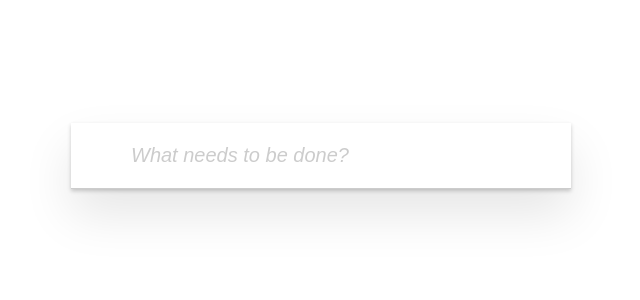
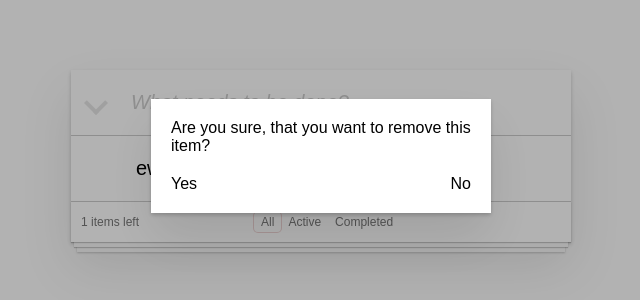
Before and after one commit to koostya/react, a React app: page / in a window 1280 px wide. Shown: the part 244-544 px from the top of the page, without its empty margins (319-959 px from the left). Built offline with nearby package versions, Linux system fonts and the light colour scheme.

Commit message:
modal added

```diff
--- a/public/css/style.css
+++ b/public/css/style.css
@@ -314,3 +314,43 @@ li {
 .edit .updateInput {
     display: block;
 }
+
+.confirm-modal-wrap {
+    position: fixed;
+    top: 0;
+    left: 0;
+    width: 100vw;
+    height: 100vh;
+    z-index: 999;
+}
+
+.confirm-modal-bg {
+    position: absolute;
+    width: 100%;
+    height: 100%;
+    background-color: rgba(0,0,0,.3);
+}
+
+.confirm-modal-inner {
+    width: 300px;
+    background-color: rgba(255,255,255,1);
+    position: absolute;
+    top: 50%;
+    left: 50%;
+    transform: translate(-50%, -50%);
+    padding: 20px;
+    box-shadow: 0 2px 4px 0 rgba(0, 0, 0, 0.2), 0 25px 50px 0 rgba(0, 0, 0, 0.1);
+}
+
+.modal-but {
+    display: inline-block;
+    cursor: pointer;
+}
+
+.modal-but.cancel-but {
+    float: right;
+}
+
+.modal-text {
+    padding-bottom: 20px;
+}
--- a/src/actions/actions.js
+++ b/src/actions/actions.js
@@ -44,10 +44,11 @@ export function removeItem(id) {
     }
 }
 
-export function changeCompleted(id) {
+export function changeCompleted(id, check) {
     return {
         type: CHANGE_COMPLETED,
-        id
+        id,
+        check
     }
 }
 
--- a/src/components/Input.js
+++ b/src/components/Input.js
@@ -10,6 +10,10 @@ class Input extends Component {
         this.state = {
             text: ''
         };
+    }
+
+    componentWillReceiveProps(nextProps) {
+        // console.log(this.props)
     }
 
     handler = (e) => {
@@ -32,14 +36,12 @@ class Input extends Component {
         }
     }
 
-    generateID = () => {
-        return + new Date();
-    }
+    generateID = () =>  new Date().getTime()
+
 
     render() {
-        const { items, dispatch } = this.props;
+        const { items, dispatch, chooseAllChecked } = this.props;
         const { text } = this.state;
-        console.log(this.props);
         return(
             <div className="input_wrapper main_input_wrapper">
                 <input
@@ -52,13 +54,17 @@ class Input extends Component {
                 />
                 {items.length > 0 ?
                     <div className="choose_all">
-                        <input type="checkbox" id="choose_all" onChange={(e) => dispatch(setAllChecked(e.target.checked))}  />
+                        <input
+                            type="checkbox"
+                            id="choose_all"
+                            onChange={(e) => {dispatch(setAllChecked(e.target.checked))}}
+                            checked={chooseAllChecked ? 'checked' : ''}
+                        />
                         <label htmlFor="choose_all"></label>
                     </div>
                     :
                     ''
                 }
-
             </div>
         );
     }
@@ -66,6 +72,7 @@ class Input extends Component {
 
 export default connect(
     state => ({
-        items: state.store.items
+        items: state.store.items,
+        chooseAllChecked: state.store.chooseAllChecked
     })
 )(Input);
--- a/src/components/Item.js
+++ b/src/components/Item.js
@@ -1,6 +1,7 @@
 import React, { Component } from 'react';
+import { connect } from 'react-redux';
 
-import { removeItem, changeCompleted, changeEditing, updateItem } from '../actions/actions';
+import { removeItem, changeCompleted, changeEditing, updateItem, setAllChecked } from '../actions/actions';
 
 class Item extends Component {
     constructor(props) {
@@ -11,10 +12,14 @@ class Item extends Component {
         };
     }
 
+    componentWillReceiveProps(nextProps) {
+        this.props.chooseAllCheck(nextProps.store.getState().store)
+    }
+
     editInput = (e) => {
         if(e.key === 'Enter' || e.key === 'Esc') {
-            this.props.dispatch(updateItem(this.props.id, this.state.text));
-            this.props.dispatch(changeEditing(this.props.id));
+            this.props.store.dispatch(updateItem(this.props.id, this.state.text));
+            this.props.store.dispatch(changeEditing(this.props.id));
         }
     }
 
@@ -26,19 +31,38 @@ class Item extends Component {
 
     render() {
         const { dispatch } = this.props;
+        const { text } = this.state;
         return(
             <li>
-                <div className={this.props.completed ? 'item completed' : 'item'} onDoubleClick={() => (this.props.dispatch(changeEditing(this.props.id)))}>
+                <div
+                    className={this.props.completed ? 'item completed' : 'item'}
+                    onDoubleClick={() => (dispatch(changeEditing(this.props.id)))}
+                >
                     <div className="checkbox">
-                        <input type="checkbox" id={this.props.id} onChange={() => {this.props.dispatch(changeCompleted(this.props.id))}} checked={this.completed ? 'checked' : ''} />
+                        <input
+                            type="checkbox"
+                            id={this.props.id}
+                            onChange={() => {dispatch(changeCompleted(this.props.id, false))}}
+                            checked={this.props.completed ? 'checked' : ''}
+                        />
                         <label htmlFor={this.props.id}></label>
                     </div>
                     <div className="text">
                         <span>{this.props.text}</span>
                     </div>
-                    <div className="remove" onClick={() => (this.props.dispatch(removeItem(this.props.id)))}></div>
+                    <div
+                        className="remove"
+                        onClick={() => (dispatch(removeItem(this.props.id)))}
+                    ></div>
                     {this.props.editing ?
-                        <input type="text" className="updateInput" onBlur={(e) => {this.props.dispatch(updateItem(this.props.id, e.target.value)); this.props.dispatch(changeEditing(this.props.id))}} onChange={(e) => (this.editInputHandler(e))} onKeyPress={this.editInput} value={this.state.text} />
+                        <input
+                            type="text"
+                            className="updateInput"
+                            onBlur={(e) => {dispatch(updateItem(this.props.id, e.target.value)); dispatch(changeEditing(this.props.id))}}
+                            onChange={(e) => (this.editInputHandler(e))}
+                            onKeyPress={this.editInput}
+                            value={text}
+                        />
                         :
                         ''
                     }
@@ -48,4 +72,6 @@ class Item extends Component {
     }
 }
 
-export default Item;
+export default connect(
+    state => ({})
+)(Item);
--- a/src/components/List.js
+++ b/src/components/List.js
@@ -1,5 +1,4 @@
 import React, { Component } from 'react';
-import { connect } from 'react-redux';
 
 import Item from './Item';
 
@@ -8,14 +7,16 @@ class List extends Component {
         return(
             <div id='list'>
                 <ul>
-                    {this.props.items.map((item, idx) => (
+                    {this.props.items.map((item, idx, arr) => (
                         <Item
                             key={idx}
                             id={item.id}
                             text={item.text}
                             completed={item.completed}
                             editing={item.editing}
-                            dispatch={this.props.dispatch}
+                            store={this.props.store}
+                            chooseAllCheck={this.props.chooseAllCheck}
+                            items={arr}
                         />
                     ))}
                 </ul>
@@ -24,8 +25,4 @@ class List extends Component {
     }
 }
 
-export default connect(
-    state => ({
-
-    })
-)(List);
+export default List;
--- a/src/components/Menu.js
+++ b/src/components/Menu.js
@@ -1,9 +1,22 @@
 import React, { Component } from 'react';
+import { connect } from 'react-redux';
 
-import { setFilter } from '../actions/actions';
+import { setFilter, removeItem } from '../actions/actions';
 
 class Menu extends Component {
+
+    removeManyItems = () => {
+        let items = this.props.items;
+
+        for(let i = 0; i < items.length; i++) {
+            if(items[i].completed === true) {
+                this.props.dispatch(removeItem(items[i].id));
+            }
+        }
+    }
+
     render() {
+        const { filter, items, dispatch } = this.props;
         return(
             <div id="menu" className="menu">
                 <div>
@@ -12,12 +25,30 @@ class Menu extends Component {
                             <span>{this.props.itemsLeft}</span> items left
                         </div>
                         <div className="tabs">
-                            <div className={`tab ${this.props.store.getState().store.filter === 'ALL' && 'active'}`} onClick={() => {this.props.store.dispatch(setFilter('ALL'))}}>All</div>
-                            <div className={`tab ${this.props.store.getState().store.filter === 'ACTIVE' && 'active'}`} onClick={() => {this.props.store.dispatch(setFilter('ACTIVE'))}}>Active</div>
-                            <div className={`tab ${this.props.store.getState().store.filter === 'COMPLETED' && 'active'}`} onClick={() => {this.props.store.dispatch(setFilter('COMPLETED'))}}>Completed</div>
+                            <div
+                                className={`tab ${filter === 'ALL' && 'active'}`}
+                                onClick={() => {dispatch(setFilter('ALL'))}}
+                            >
+                                All
+                            </div>
+                            <div
+                                className={`tab ${filter === 'ACTIVE' && 'active'}`}
+                                onClick={() => {dispatch(setFilter('ACTIVE'))}}
+                            >
+                                Active
+                            </div>
+                            <div
+                                className={`tab ${filter === 'COMPLETED' && 'active'}`}
+                                onClick={() => {dispatch(setFilter('COMPLETED'))}}
+                            >
+                                Completed
+                            </div>
                         </div>
-                        {this.props.store.getState().store.items.length - this.props.itemsLeft > 0 ?
-                            <button id="clear_completed" onClick={(e) => (this.props.removeManyItems(e))}>
+                        {items.length - this.props.itemsLeft > 0 ?
+                            <button
+                                id="clear_completed"
+                                onClick={() => (this.removeManyItems())}
+                            >
                                 Clear completed
                             </button>
                             :
@@ -30,4 +61,9 @@ class Menu extends Component {
     }
 }
 
-export default Menu;
+export default connect(
+    state => ({
+        items: state.store.items,
+        filter: state.store.filter
+    })
+)(Menu);
--- /dev/null
+++ b/src/components/Modal.js
@@ -0,0 +1,33 @@
+import React, { Component } from 'react';
+import { connect } from 'react-redux';
+
+class Modal extends Component {
+
+    render() {
+        return(
+            <div className='confirm-modal-wrap'>
+                <div className='confirm-modal-bg'>
+                    <div className='confirm-modal-inner'>
+                        <div className='modal-text'>
+                            Are you sure, that you want to remove this item?
+                        </div>
+                        <div
+                            className='confirm-but modal-but'
+                        >
+                            Yes
+                        </div>
+                        <div
+                            className='cancel-but modal-but'
+                        >
+                            No
+                        </div>
+                    </div>
+                </div>
+            </div>
+        );
+    }
+}
+
+export default connect(
+    state => ({})
+)(Modal);
--- a/src/containers/App.js
+++ b/src/containers/App.js
@@ -4,55 +4,43 @@ import { connect } from 'react-redux';
 import Input from '../components/Input';
 import List from '../components/List';
 import Menu from '../components/Menu';
+import Modal from '../components/Modal';
 
-import { addItem, removeItem, setFilter, setAllChecked, changeCompleted, Filters } from '../actions/actions';
+import { addItem, setAllChecked } from '../actions/actions';
 
 class App extends Component {
-    constructor(props) {
-        super(props);
+
+    filterItems = value => {
+        let items = this.props.items,
+            loadCompleted;
+
+        value === 'COMPLETED' ? loadCompleted = true : value === 'ACTIVE' ? loadCompleted = false : loadCompleted = 'all'
+
+        return items.filter((item, i, arr) => {
+            if(item.completed === loadCompleted) {
+                return item
+            } else if(loadCompleted === 'all'){
+                return item
+            }
+        })
     }
 
-    componentDidMount(prevProps, prevState) {
-        if(prevProps !== this.props) {
-            this.props.dispatch(setAllChecked(this.chooseAllCheck()));
-        }
-    }
+    checkHowManyItemsLeft = (nextProps) => {
+        let countLeftItems = 0;
 
-    filterItems = value => {
-        console.log(this.props)
-        let items = this.props.items,
-            filteredItems = [];
-
-        for(let i = 0; i < items.length; i++) {
-            if(value === 'COMPLETED' && items[i].completed === true) {
-                filteredItems.push(items[i]);
-            } else if(value === 'ACTIVE' && items[i].completed === false) {
-                filteredItems.push(items[i]);
-            } else if(value === 'ALL') {
-                filteredItems.push(items[i]);
+        for(let i = 0; i < nextProps.items.length; i++) {
+            if(nextProps.items[i].completed === false) {
+                countLeftItems++;
             }
         }
 
-        console.log(filteredItems)
-
-        return filteredItems;
+        return countLeftItems;
     }
 
-    removeManyItems = () => {
-        let items = this.props.items,
-            newItems = [];
-
-        for(let i = 0; i < items.length; i++) {
-            if(items[i].completed === true) {
-                this.props.dispatch(removeItem(items[i].id));
-            }
-        }
-    }
-
-    chooseAllCheck = () => {
+    chooseAllCheck = (nextProps) => {
         let chooseAllChecked;
 
-        if(this.checkHowManyItemsLeft() === 0  && this.props.items.length !== 0) {
+        if(this.checkHowManyItemsLeft(nextProps) === 0  && nextProps.items.length !== 0) {
             chooseAllChecked = true;
         } else {
             chooseAllChecked = false;
@@ -61,38 +49,28 @@ class App extends Component {
         return chooseAllChecked;
     }
 
-    checkHowManyItemsLeft = () => {
-        let countLeftItems = 0;
-
-        console.log(this.props.data.getState().store);
-
-        for(let i = 0; i < this.props.data.getState().store.items.length; i++) {
-            if(this.props.data.getState().store.items[i].completed === false) {
-                countLeftItems++;
-            }
-        }
-
-        return countLeftItems;
-    }
-
     render() {
-        const { filter } = this.props;
+        const { filter, items } = this.props;
         return (
             <div className="mvc" id="mvc">
-                <Input />
+                <Input
+                    chooseAllCheck={this.chooseAllCheck}
+                />
                 <List
                     items={this.filterItems(filter)}
+                    store={this.props.data}
+                    chooseAllCheck={this.chooseAllCheck}
                 />
-                {this.props.items.length > 0 ?
+                {items.length > 0 ?
                     <Menu
-                        store={this.props.data}
-                        itemsLeft={this.checkHowManyItemsLeft()}
-
-                        removeManyItems={this.removeManyItems}
+                        itemsLeft={this.checkHowManyItemsLeft(this.props)}
                     />
                     :
                     ''
                 }
+                <Modal
+
+                />
             </div>
         );
     }
--- a/src/index.js
+++ b/src/index.js
@@ -6,16 +6,18 @@ import { createStore } from 'redux';
 import { Provider } from 'react-redux'
 import app from './reducers/main';
 
-import { addItem, removeItem, setFilter, setAllChecked, changeCompleted, Filters } from './actions/actions';
-
 const store = createStore(
   app,
   window.__REDUX_DEVTOOLS_EXTENSION__ && window.__REDUX_DEVTOOLS_EXTENSION__()
 );
 
-ReactDOM.render(
+const render = () => {ReactDOM.render(
   <Provider store={store}>
     <App data={store}/>
   </Provider>,
   document.getElementById('root')
-)
+)}
+
+store.subscribe(render);
+
+render();
--- a/src/reducers/main.js
+++ b/src/reducers/main.js
@@ -5,13 +5,17 @@ import {
     SET_ALL_CHECKED,
     CHANGE_COMPLETED,
     CHANGE_EDITING,
-    UPDATE_ITEM,
-    Filters
+    UPDATE_ITEM
 } from '../actions/actions';
 
 const initialState = {
     filter: 'ALL',
-    items: [],
+    items: [{
+        text: 'ewf',
+        id: 234,
+        completed: false,
+        editing: false
+    }],
     chooseAllChecked: false
 };
 
@@ -68,6 +72,7 @@ function store(state = initialState, action) {
 
         case CHANGE_COMPLETED:
             return Object.assign({}, state, {
+                chooseAllChecked: state.check,
                 items: state.items.map((item) => {
                     if (item.id === action.id) {
                         return Object.assign({}, item, {
```
